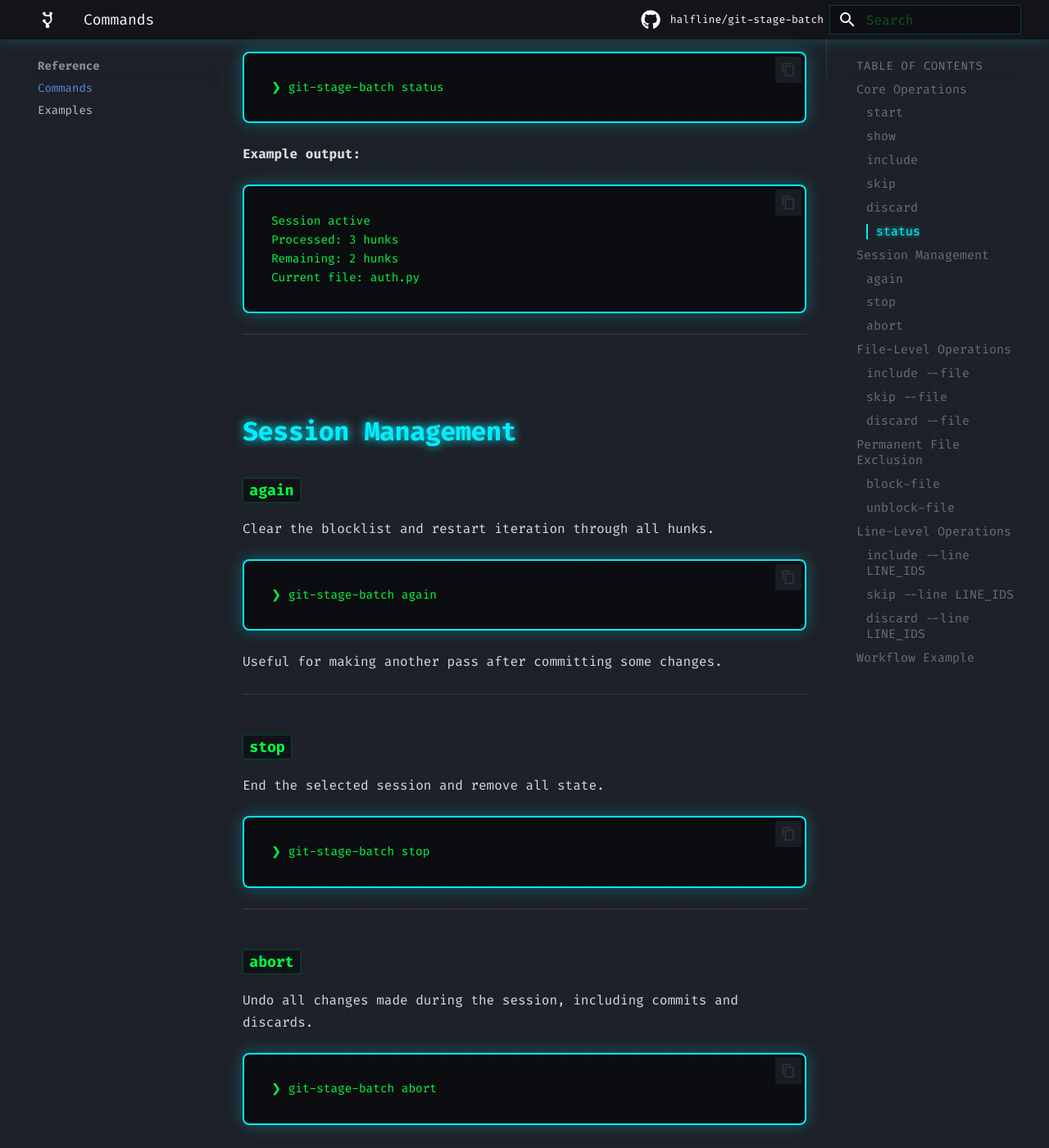
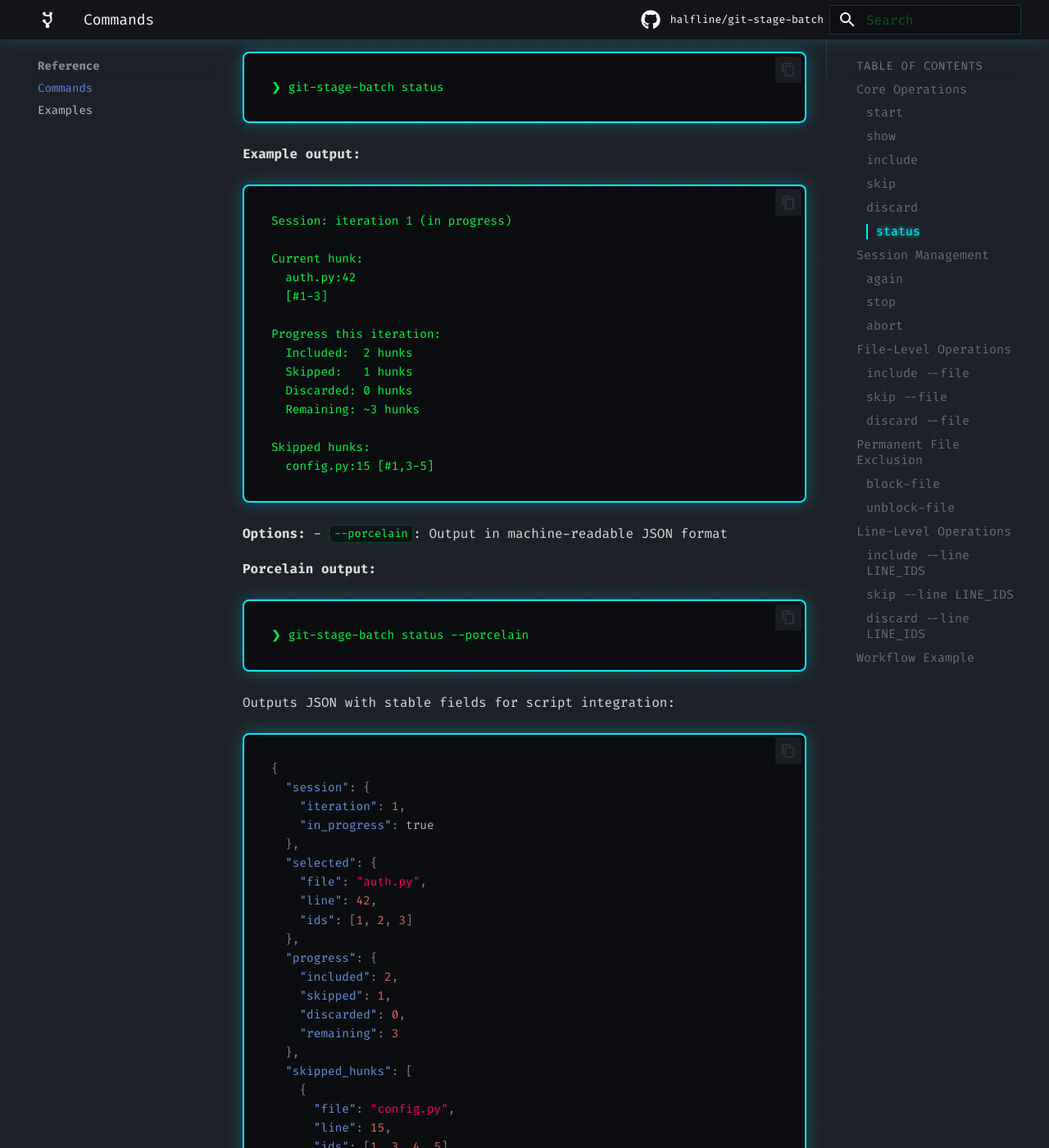
Before and after one commit to halfline/git-stage-batch, an MkDocs documentation site: the page built from docs/commands.md, in a window 1280 px wide and 1400 px high, scrolled down 2391 px. Shown: the whole window at 82% size. Built offline with MkDocs 1.6.1 and Material for MkDocs 9.7.7, drawn with Linux system fonts in a browser that asks for light colours; comment, search, counter and statistics services are not loaded.

Commit message:
docs: Document --porcelain flag for status command in website
The status command now supports a --porcelain flag for
machine-readable JSON output, but the flag is not documented
in the website commands reference.

Users browsing the website documentation have no way to
discover the --porcelain option or understand the JSON
structure it outputs. Without examples of the JSON format,
developers integrating with git-stage-batch cannot easily
understand what fields are available or how to parse them.

The commit addresses that by adding --porcelain documentation
to the status command section. The documentation includes the
--porcelain flag in the options list, shows an example
command invocation, and provides a complete JSON example with
all fields explained. The updated example output also better
reflects the selected rich status display with iteration
tracking and progress metrics. That enables users to discover
and utilize the machine-readable output for automation and
integration.

````diff
--- a/docs/commands.md
+++ b/docs/commands.md
@@ -87,10 +87,56 @@
 
 **Example output:**
 ```
-Session active
-Processed: 3 hunks
-Remaining: 2 hunks
-Current file: auth.py
+Session: iteration 1 (in progress)
+
+Current hunk:
+  auth.py:42
+  [#1-3]
+
+Progress this iteration:
+  Included:  2 hunks
+  Skipped:   1 hunks
+  Discarded: 0 hunks
+  Remaining: ~3 hunks
+
+Skipped hunks:
+  config.py:15 [#1,3-5]
+```
+
+**Options:**
+- `--porcelain`: Output in machine-readable JSON format
+
+**Porcelain output:**
+```bash
+❯ git-stage-batch status --porcelain
+```
+
+Outputs JSON with stable fields for script integration:
+```json
+{
+  "session": {
+    "iteration": 1,
+    "in_progress": true
+  },
+  "selected": {
+    "file": "auth.py",
+    "line": 42,
+    "ids": [1, 2, 3]
+  },
+  "progress": {
+    "included": 2,
+    "skipped": 1,
+    "discarded": 0,
+    "remaining": 3
+  },
+  "skipped_hunks": [
+    {
+      "file": "config.py",
+      "line": 15,
+      "ids": [1, 3, 4, 5]
+    }
+  ]
+}
 ```
 
 ---
````
